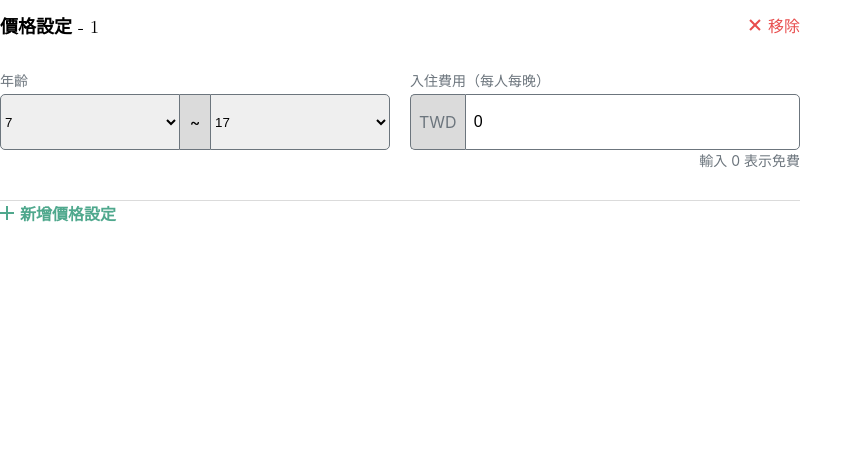
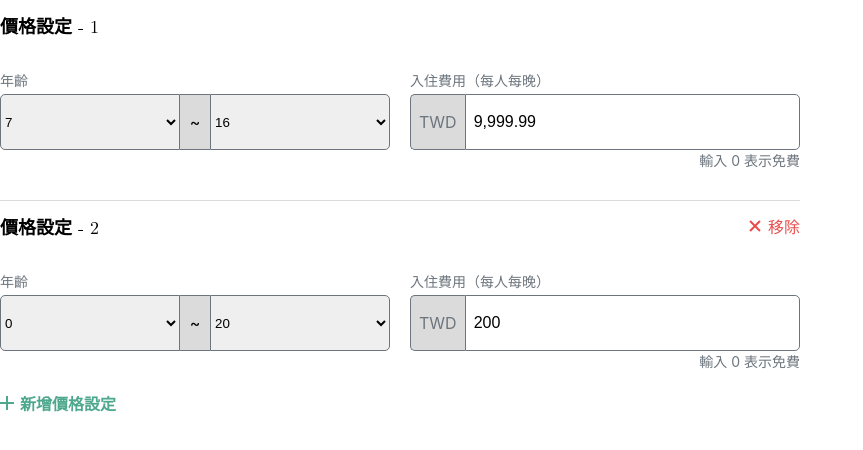
Before and after one commit to chengcheng1231/frontend-test, a React (Create React App) app: page / in a window 1280 px wide. Shown: the top 450 px of the page, without its empty margins (0-863 px from the left). Built offline with nearby package versions, Linux system fonts and the light colour scheme.

Commit message:
feat: add data into agegroup price list and function of changing the data

```diff
--- a/src/App.js
+++ b/src/App.js
@@ -6,8 +6,8 @@ function App() {
   // const [value, setValue] = useState('0');
   // const [ageGroup, setAgeGroup] = useState([7, 17]);
   const [result, setResult] = useState([
-    { ageGroup: [7, 16], price: 999.99 },
-    { ageGroup: [0, 0], price: 0 },
+    { id: 1, ageGroup: [7, 16], price: 9999.99 },
+    { id: 2, ageGroup: [0, 20], price: 200 },
   ]);
   return (
     <div>
--- a/src/components/AgeGroupPriceList/AgeGroupPriceList.css
+++ b/src/components/AgeGroupPriceList/AgeGroupPriceList.css
@@ -70,12 +70,18 @@
   font-weight: 500;
 }
 
+.addGroupOuterContainer {
+  display: 'inline-block';
+}
+
 .addGroupContainer {
   position: relative;
   display: flex;
   flex-direction: row;
   align-items: center;
   cursor: pointer;
+  margin-top: 20px;
+  width: 100%;
 }
 
 .addGroupButton {
--- a/src/components/AgeGroupPriceList/AgeGroupPriceList.js
+++ b/src/components/AgeGroupPriceList/AgeGroupPriceList.js
@@ -1,35 +1,72 @@
-import React, { useState } from 'react';
+import React from 'react';
 import AgeGroupSelect from '../AgeGroupSelect/AgeGroupSelect';
 import PriceInput from '../PriceInput/PriceInput';
 import './AgeGroupPriceList.css';
 
-const AgeGroupPriceList = () => {
-  const [value, setValue] = useState('0');
-  const [ageGroup, setAgeGroup] = useState([7, 17]);
+const AgeGroupPriceList = ({ result, onChange }) => {
+  const handleAddGroupClick = () => {
+    onChange([...result, { id: result.length + 1, ageGroup: [0, 20], price: 0 }]);
+  };
+
+  const handleRemoveGroupClick = (id) => {
+    onChange(result.filter((item) => item.id !== id));
+  };
+
+  const handleAgeGroupChange = (id, e) => {
+    onChange(
+      result.map((item) => {
+        if (item.id === id) {
+          return { ...item, ageGroup: e };
+        }
+        return item;
+      })
+    );
+  };
+
+  const handlePriceChange = (id, e) => {
+    onChange(
+      result.map((item) => {
+        if (item.id === id) {
+          return { ...item, price: e.target.value === '' ? '' : Number(e.target.value) };
+        }
+        return item;
+      })
+    );
+  };
+
   return (
     <div>
-      <div className="ageGroupPriceListContainer">
+      {result.map((item, index) => (
+        <div className="ageGroupPriceListContainer" key={item.id}>
           <div className="groupHeader">
-          <h3 className="ageGroupPriceListTitle">價格設定 - 1</h3>
-          <div className="deleteGroupContainer" onClick={() => console.log('delete')}>
+            <h3 className="ageGroupPriceListTitle">價格設定 - {index + 1}</h3>
+            {index !== 0 && (
+              <div className="deleteGroupContainer" onClick={() => handleRemoveGroupClick(item.id)}>
                 <div className="deleteGroupClose" />
                 <div className="deleteGroupButton">移除</div>
               </div>
+            )}
           </div>
           <div className="ageGroupPriceListInputContainer">
             <div style={{ flex: 1 }}>
-            <AgeGroupSelect isOverlap={false} ageGroup={ageGroup} setAgeGroup={(e) => setAgeGroup(e)} />
+              <AgeGroupSelect
+                isOverlap={false}
+                ageGroup={item.ageGroup}
+                setAgeGroup={(e) => handleAgeGroupChange(item.id, e)}
+              />
             </div>
-
             <div style={{ flex: 1 }}>
-            <PriceInput onChange={(e) => setValue(e.target.value)} value={value} />
+              <PriceInput onChange={(e) => handlePriceChange(item.id, e)} value={item.price} />
             </div>
           </div>
-        <div className="groupSeparator" />
+          {result.length - 1 !== index && <div className="groupSeparator" />}
         </div>
-      <div className="addGroupContainer" onClick={() => console.log('add')}>
+      ))}
+      <div className="addGroupOuterContainer">
+        <div className="addGroupContainer" onClick={() => handleAddGroupClick()}>
           <div className="addGroupPlus" />
           <div className="addGroupButton">新增價格設定</div>
+        </div>
       </div>
     </div>
   );
--- a/src/components/PriceInput/PriceInput.js
+++ b/src/components/PriceInput/PriceInput.js
@@ -12,11 +12,12 @@ const PriceInput = ({ value, onChange }) => {
     if (value === '') {
       return '';
     }
-    if (value.includes('.')) {
-      const [integer, decimal] = value.split('.');
+
+    if (String(value).includes('.')) {
+      const [integer, decimal] = String(value).split('.');
       return addComma(integer) + '.' + decimal;
     }
-    return addComma(value);
+    return addComma(String(value));
   };
 
   return (
```
Lines whose indentation alone changed are shown as unchanged.
